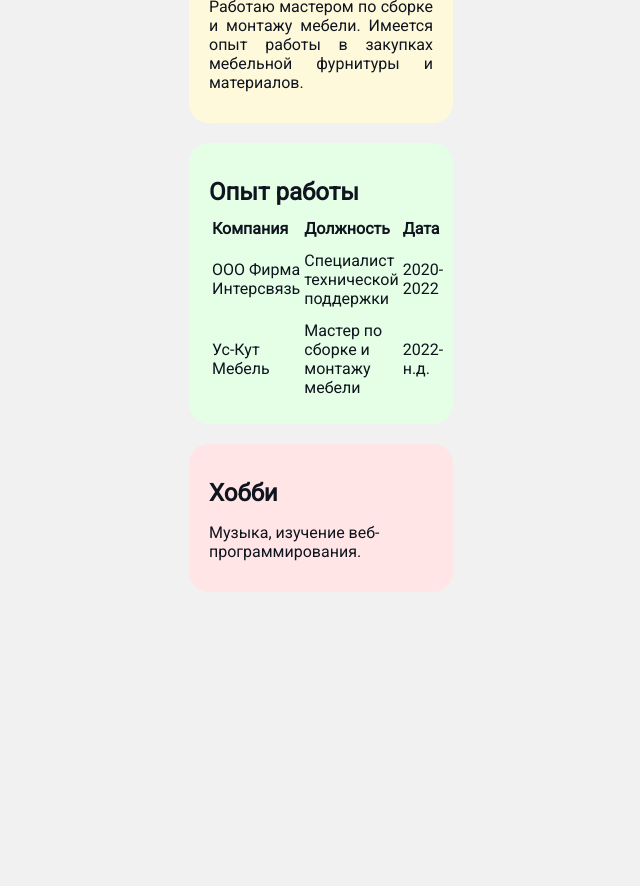
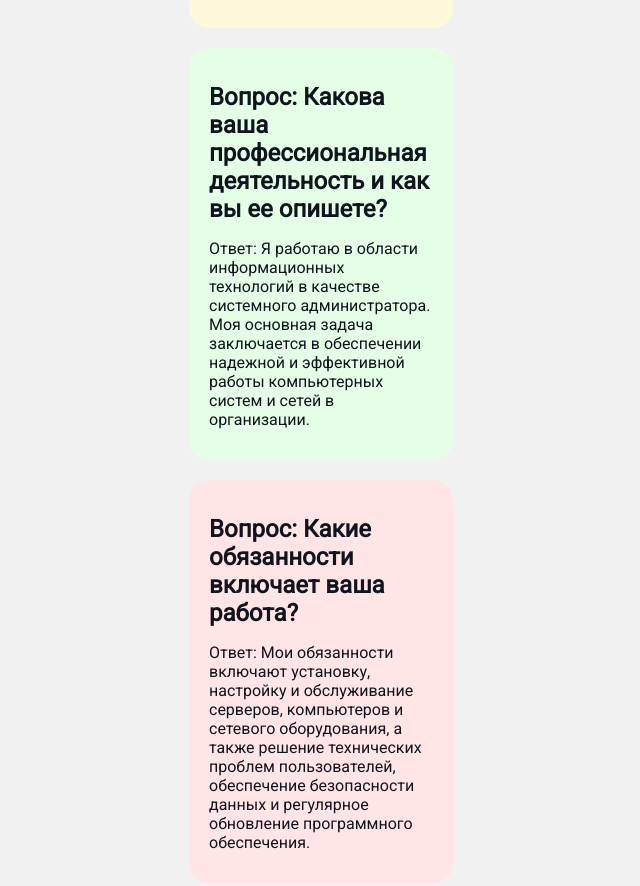
Before and after one commit to PaulKhard/CV, a plain HTML site: page index.html in a window 1280 px wide. Shown: the part 1088-1974 px from the top of the page, without its empty margins (319-959 px from the left). Before the commit the page ends 1780 px from the top, so only its background shows below. Drawn offline with Linux system fonts and the light colour scheme.

Commit message:
Update index.html

```diff
--- a/index.html
+++ b/index.html
@@ -19,12 +19,13 @@
 
             <div class="card bg-yellow">
                 <h2>О себе</h2>
-                <p align="justify">Родился и вырос в г. Челябинск. Получил среднее профессиональное образование в ЮУрГИИ им. П.И. Чайковского по направлению: "Хоровое народное пение" с квалификацией преподавателя по вокалу. На данный момент учусь на заочном отделении СВФУ им. М.К. Аммосова по направлению: "Руководство этнокультурным центром". Работал в сфере телеком услуг специалистом технической поддержки. В 2022г переехал в г. Якутск. Работаю мастером по сборке и монтажу мебели. Имеется опыт работы в закупках мебельной фурнитуры и материалов.</p>
+                <p align="justify">Родился и вырос в г. Челябинск. Получил среднее профессиональное образование в ЮУрГИИ им. П.И. Чайковского по направлению: "Хоровое народное пение" с квалификацией преподавателя по вокалу. На данный момент учусь на заочном отделении СВФУ им. М.К. Аммосова по направлению: "Руководство этнокультурным центром". Работал в сфере телеком услуг специалистом технической поддержки. В 2022г переехал в г. Якутск.</p>
             </div>
 
             <div class="card bg-green">
-                <h2>Опыт работы</h2>
-                <table class="table">
+                <h2>Вопрос: Какова ваша профессиональная деятельность и как вы ее опишете?</h2>
+                <p>Ответ: Я работаю в области информационных технологий в качестве системного администратора. Моя основная задача заключается в обеспечении надежной и эффективной работы компьютерных систем и сетей в организации.</p>
+                <!--                 <table class="table">
                     <tr>
                         <td><strong>Компания</strong></td>
                         <td><strong>Должность</strong></td>
@@ -40,12 +41,12 @@
                         <td>Мастер по сборке и монтажу мебели</td>
                         <td>2022-н.д.</td>
                     </tr>
-                </table>
+                </table> -->
             </div>
 
             <div class="card bg-red">
-                <h2>Хобби</h2>
-                <p>Музыка, изучение веб-программирования.</p>
+                <h2>Вопрос: Какие обязанности включает ваша работа?</h2>
+                <p>Ответ: Мои обязанности включают установку, настройку и обслуживание серверов, компьютеров и сетевого оборудования, а также решение технических проблем пользователей, обеспечение безопасности данных и регулярное обновление программного обеспечения.</p>
             </div>
 
 
```
